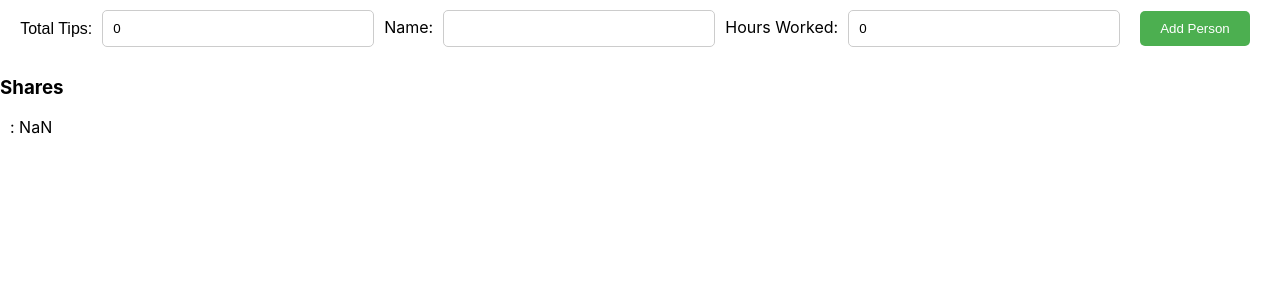
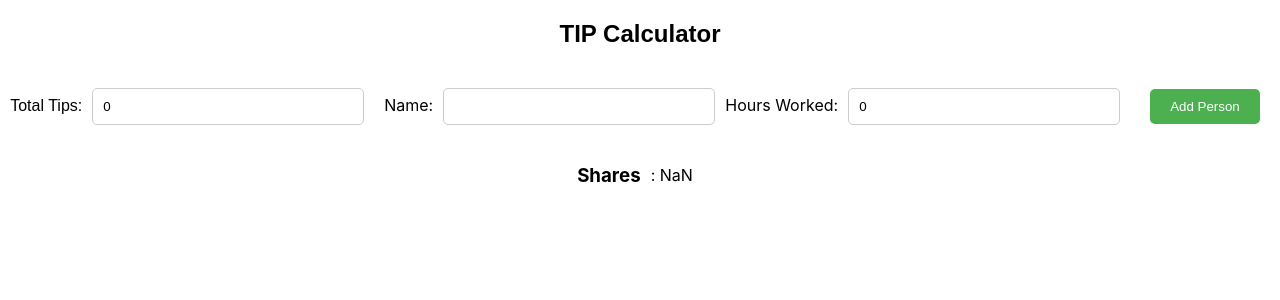
Before and after one commit to markprodehl/tip-calculator, a React (Create React App) app: page / in a window 1280 px wide. Shown: the top 300 px of the page. Built offline with nearby package versions, Linux system fonts and the light colour scheme.

Commit message:
Updated the page layout to list the employees rather than display them side-by-side

```diff
--- a/src/components/TipCalculator.css
+++ b/src/components/TipCalculator.css
@@ -1,5 +1,7 @@
 /*TipCalculator.css*/
-.tip-calculator {
+
+.tip-calculator,
+.header {
   font-family: Arial, sans-serif;
   display: flex;
   flex-wrap: wrap;
--- a/src/components/TipCalculator.js
+++ b/src/components/TipCalculator.js
@@ -22,6 +22,7 @@ const TipCalculator = () => {
 
   return (
     <div>
+      <h2 className="header"> TIP Calculator</h2>
       <form className="form" onSubmit={e => e.preventDefault()}>
         <label className="tip-calculator">Total Tips:</label>
         <input
@@ -30,8 +31,9 @@ const TipCalculator = () => {
           value={totalTips}
           onChange={e => setTotalTips(e.target.value)}
         />
+          <ul className="shares">
             {persons.map((person, index) => (
-            <div key={index}>
+              <li key={index}>
                 <label>Name:</label>
                 <input
                   className="input"
@@ -54,15 +56,15 @@ const TipCalculator = () => {
                     setPersons(newPersons);
                   }}
                 />
-            </div>
+              </li>
             ))}
+          </ul>
           <button
             className="button"
             type="button"
             onClick={() => setPersons([...persons, {name: "", hours: 0 }])}>
             Add Person
           </button>
-      </form>
           <h3>Shares</h3>
           <ul className="shares">
             {shares.map((person, index) => (
@@ -71,6 +73,7 @@ const TipCalculator = () => {
               </li>
             ))}
           </ul>
+      </form>
     </div>
   )
 }
```
Lines whose indentation alone changed are shown as unchanged.
